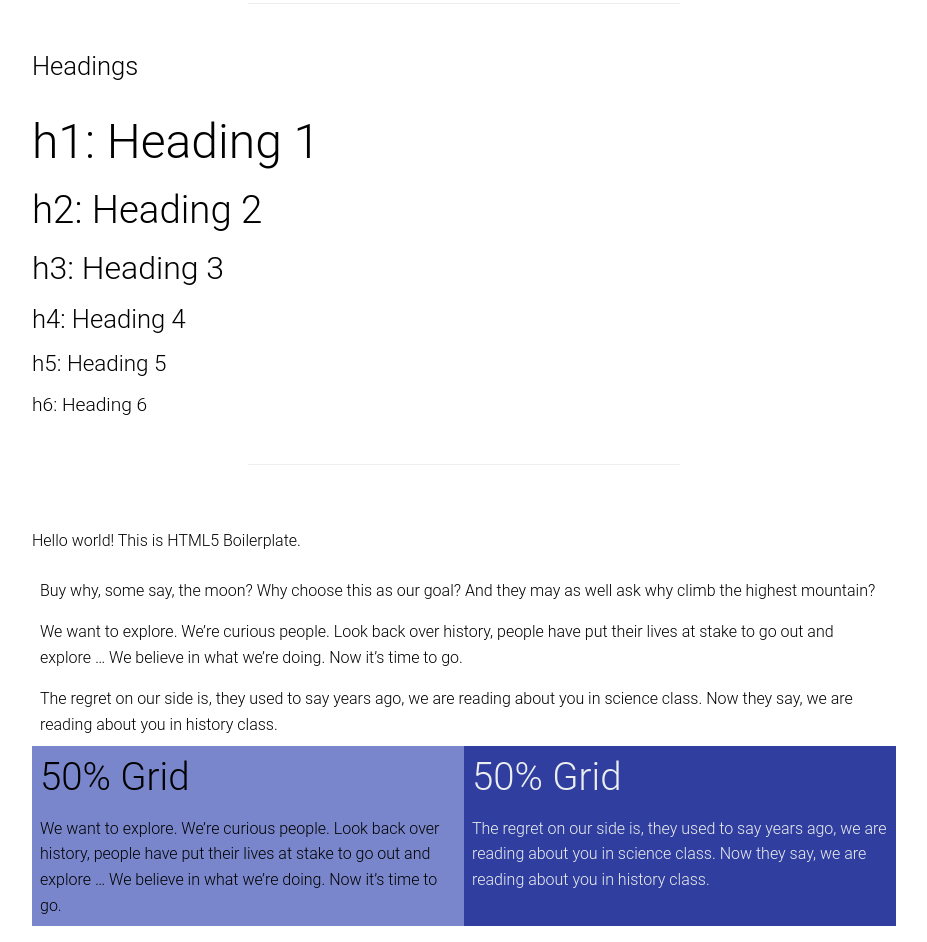
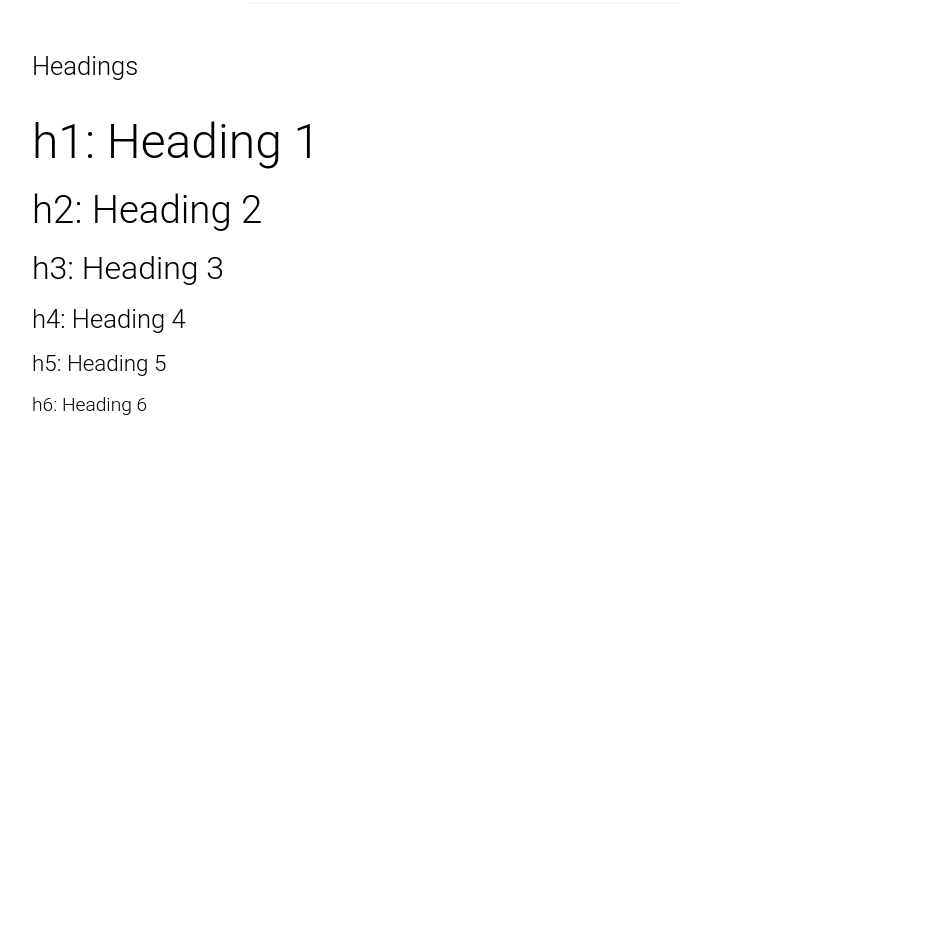
Before and after one commit to wwwillchen/goodwill, a website: page index.html in a window 1280 px wide. Shown: the part 5517-6459 px from the top of the page, without its empty margins (264-1191 px from the left). After the commit the page ends 5965 px from the top, so only its background shows below. Drawn offline with nearby package versions, Linux system fonts and the light colour scheme.

Commit message:
remove cruft

```diff
--- a/index.html
+++ b/index.html
@@ -332,32 +332,6 @@
               <h5>h5: Heading 5</h5>
               <h6>h6: Heading 6</h6>
             </div>
-            <div class="docs-section">
-              <p>Hello world! This is HTML5 Boilerplate.</p>
-
-
-              <div class="columns">
-                <div class="column">
-                  Buy why, some say, the moon? Why choose this as our goal? And they may as well ask why climb the highest mountain?
-                </div>
-                <div class="column">
-                  We want to explore. We’re curious people. Look back over history, people have put their lives at stake to go out and explore … We believe in what we’re doing. Now it’s time to go.
-                </div>
-                <div class="column">
-                  The regret on our side is, they used to say years ago, we are reading about you in science class. Now they say, we are reading about you in history class.
-                </div>
-              </div>
-              <div class="columns">
-                <div class="column one-half bg-primary-lighter font-gray-darker">
-                  <h2> 50% Grid </h2>
-                  We want to explore. We’re curious people. Look back over history, people have put their lives at stake to go out and explore … We believe in what we’re doing. Now it’s time to go.
-                </div>
-                <div class="column one-half bg-primary-darker font-gray-lighter">
-                  <h2> 50% Grid </h2>
-                  The regret on our side is, they used to say years ago, we are reading about you in science class. Now they say, we are reading about you in history class.
-                </div>
-              </div>
-            </div>
           </div>
     </body>
 </html>
```
